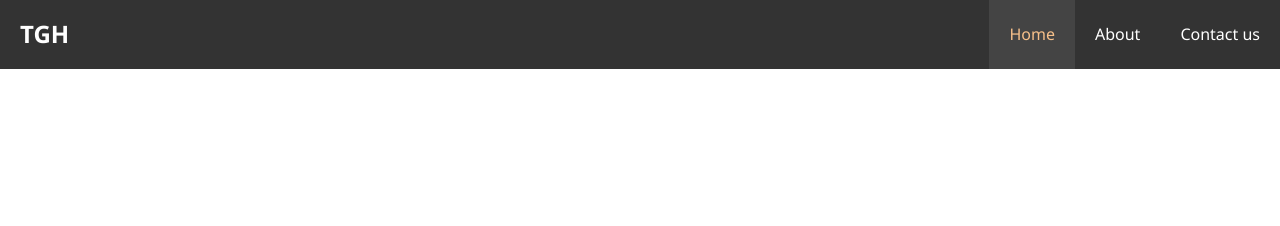
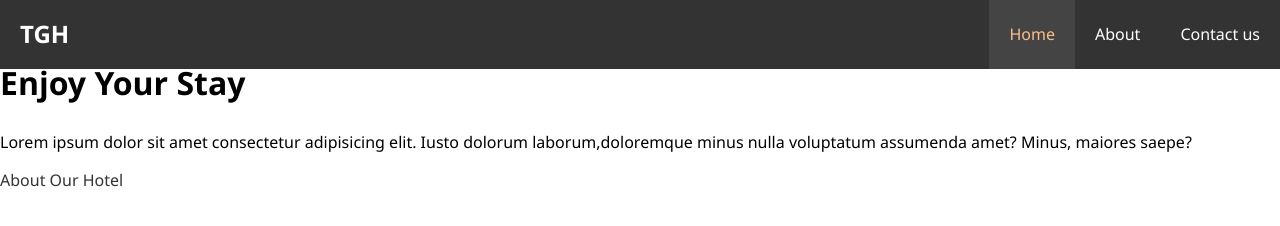
Before and after one commit to erfansoori/webNotes, a plain HTML site: page 03_project_hotel/index.html in a window 1280 px wide. Drawn offline with Linux system fonts and the light colour scheme.

Commit message:
hotel project:showcase started

```diff
--- a/03_project_hotel/css/style.css
+++ b/03_project_hotel/css/style.css
@@ -6,7 +6,7 @@
 }
 
 /* utilities */
-#container{
+.container{
   max-width: 1300px;
   margin: auto;
 }
--- a/03_project_hotel/index.html
+++ b/03_project_hotel/index.html
@@ -12,7 +12,7 @@
 <body>
   <head>
     <nav id="navbar">
-      <div id="container">
+      <div class="container">
         <h1 id="logo"><a href="index.html">TGH</a></h1>
         <ul>
           <li><a class="current" href="index.html">Home</a></li>
@@ -20,7 +20,17 @@
           <li><a href="contact.html">Contact us</a></li>
         </ul>
       </div>
+
+
+
     </nav>
+    <div id="showcase">
+      <div class="container">
+        <h1><span>Enjoy</span> Your Stay</h1>
+        <p>Lorem ipsum dolor sit amet consectetur adipisicing elit. Iusto dolorum laborum,doloremque minus nulla voluptatum assumenda amet? Minus, maiores saepe?</p>
+        <a href="about.html" class="btn,btn-dark" > About Our Hotel</a>
+      </div>
+    </div>
   </head>
 </body>
 </html>
```
